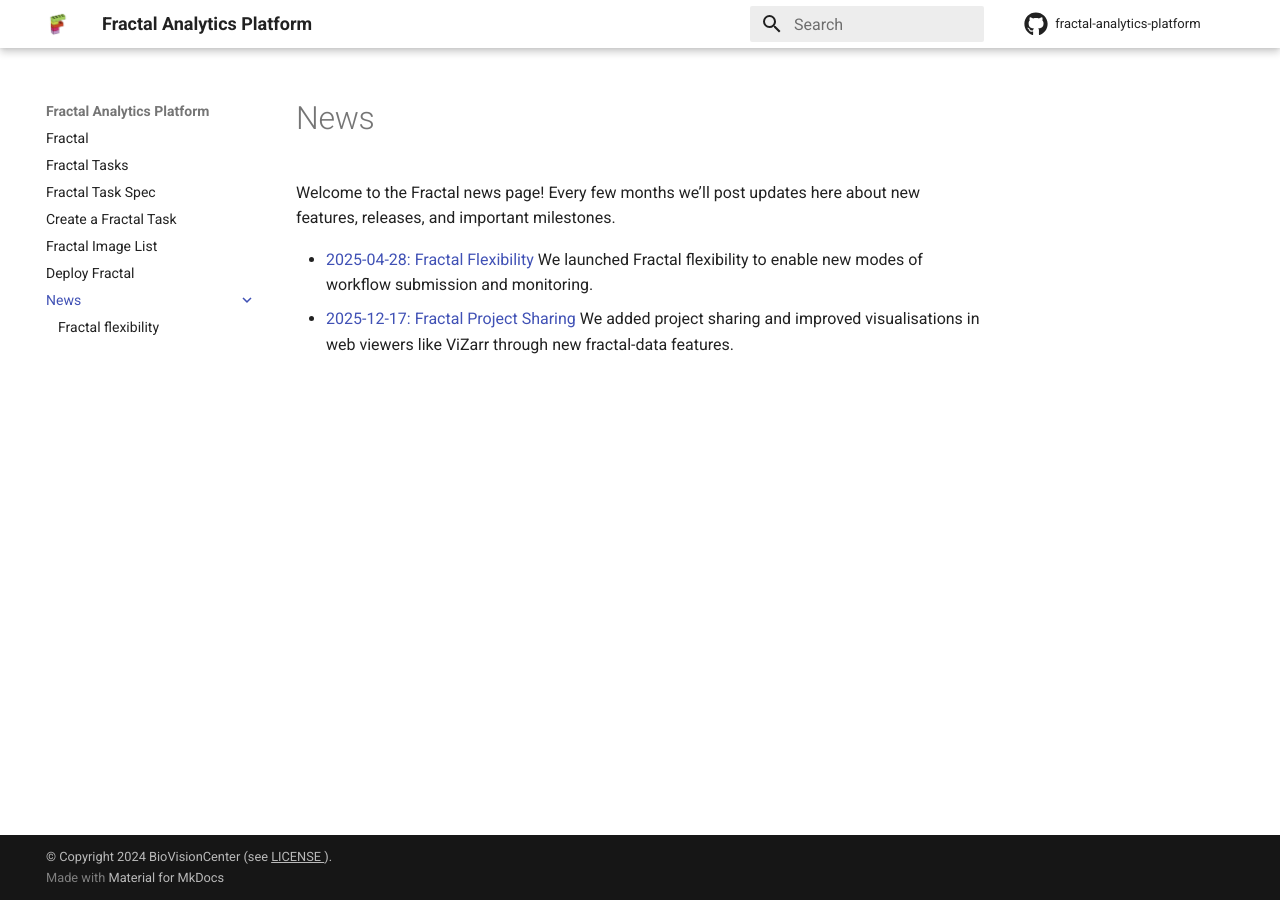
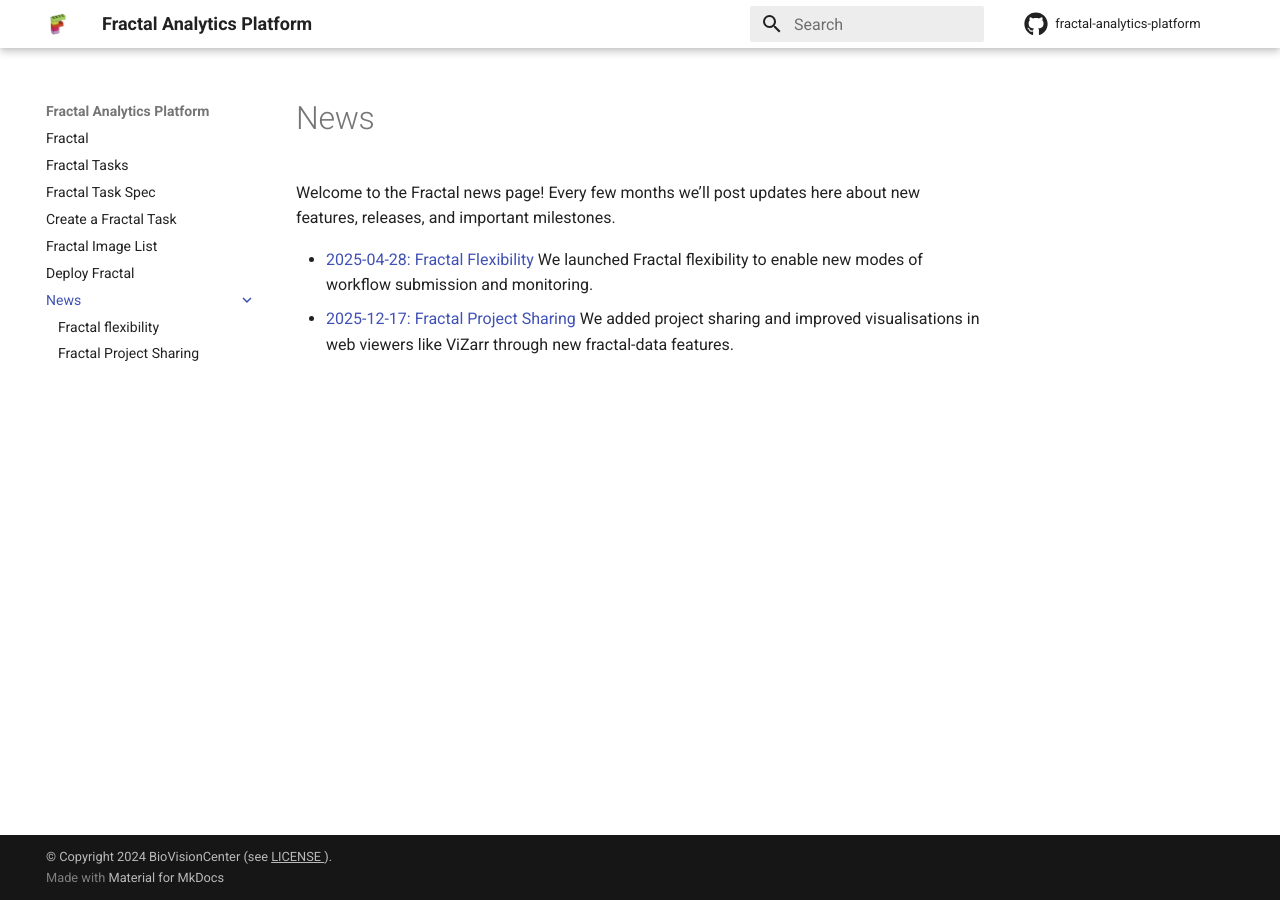
Before and after one commit to fractal-analytics-platform/fractal-analytics-platform.github.io, an MkDocs documentation site: the page built from docs/news/index.md, in a window 1280 px wide. Built offline with MkDocs 1.6.1 and Material for MkDocs 9.7.7, drawn with Linux system fonts in a browser that asks for light colours.

Commit message:
Add news page to toc

```diff
--- a/mkdocs.yml
+++ b/mkdocs.yml
@@ -51,7 +51,7 @@ nav:
   - News:
       - news/index.md
       - news/2025-04-28-fractal-flexibility.md
-
+      - news/2025-12-17-fractal-project-sharing.md
 
 
 # Include some page, without including them in the ToC
```
